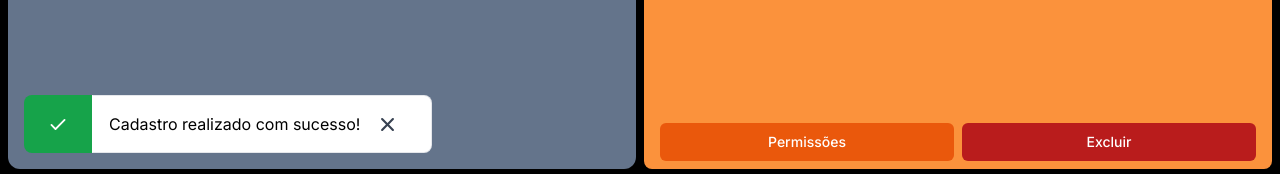
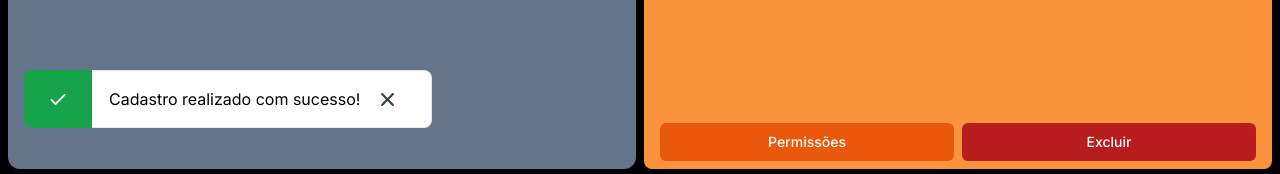
Before and after one commit to GuilhermeSSx/erp-gestao-despesas, a Next.js app: page /cadastroUsuarios in a window 1280 px wide. Both pictures are taken after typing "Sample", "name@example.com", "Sample123" into the empty fields and a click on the button "Cadastrar". Shown: the part 623-797 px from the top of the page. Built offline with nearby package versions, Linux system fonts and the light colour scheme; no server answers.

Commit message:
add animation on alert component

```diff
--- a/src/app/(private-routes)/cadastroUsuarios/page.tsx
+++ b/src/app/(private-routes)/cadastroUsuarios/page.tsx
@@ -211,6 +211,8 @@ export default function CadastroUsuarios() {
                 />
             ) : null}
 
+
+
             {/* Selecionar Usuario, remover, Permissoes */}
             <div className='flex flex-col items-center w-full md-web:w-[50%] md-web:mt-0 mt-4 h-full bg-orange-400 rounded-lg md-web:ml-1 px-4'>
                 <h1 className='font-extrabold text-white text-center mt-4 select-none'>Selecionar Usuarios Permissões / Remover </h1>
--- a/src/app/components/alertLogin/index.tsx
+++ b/src/app/components/alertLogin/index.tsx
@@ -1,5 +1,6 @@
 import React from 'react';
 import { Dialog } from '@headlessui/react';
+import { motion, AnimatePresence } from 'framer-motion';
 
 
 interface PopupProps {
@@ -9,12 +10,22 @@ interface PopupProps {
 
 const AlertLogin: React.FC<PopupProps> = ({ open, onClose }) => {
 
-    console.log(open, onClose)
+    return (
 
-    return (
-        <Dialog open={open} onClose={onClose} className="z-50">
+        <AnimatePresence>
+            {open && (
+                <Dialog
+                    open={open} onClose={onClose} className="z-50">
 
-            <div className="absolute w-fit rounded-lg flex bottom-6 left-6">
+                    <motion.div
+                        initial={{ opacity: 0, y: -150  }}
+                        animate={{ opacity: 1, y: -25 }}
+                        transition={{
+                            duration: 0.5,
+                            delay: 0.4
+                        }}
+                        exit={{ opacity: 0, y: -150 }}
+                        className="absolute w-fit rounded-lg flex bottom-6 left-6 z-50">
                         <div className="bg-green-600 py-4 px-6 rounded-l-lg flex items-center">
                             <svg xmlns="http://www.w3.org/2000/svg" className="text-white fill-current" viewBox="0 0 16 16" width="20" height="20">
                                 <path fillRule="evenodd" d="M13.78 4.22a.75.75 0 010 1.06l-7.25 7.25a.75.75 0 01-1.06 0L2.22 9.28a.75.75 0 011.06-1.06L6 10.94l6.72-6.72a.75.75 0 011.06 0z" />
@@ -31,8 +42,10 @@ const AlertLogin: React.FC<PopupProps> = ({ open, onClose }) => {
                                 </svg>
                             </button>
                         </div>
-            </div>
+                    </motion.div>
                 </Dialog>
+            )}
+        </AnimatePresence>
     )
 
 }
```
Lines whose indentation alone changed are shown as unchanged.
